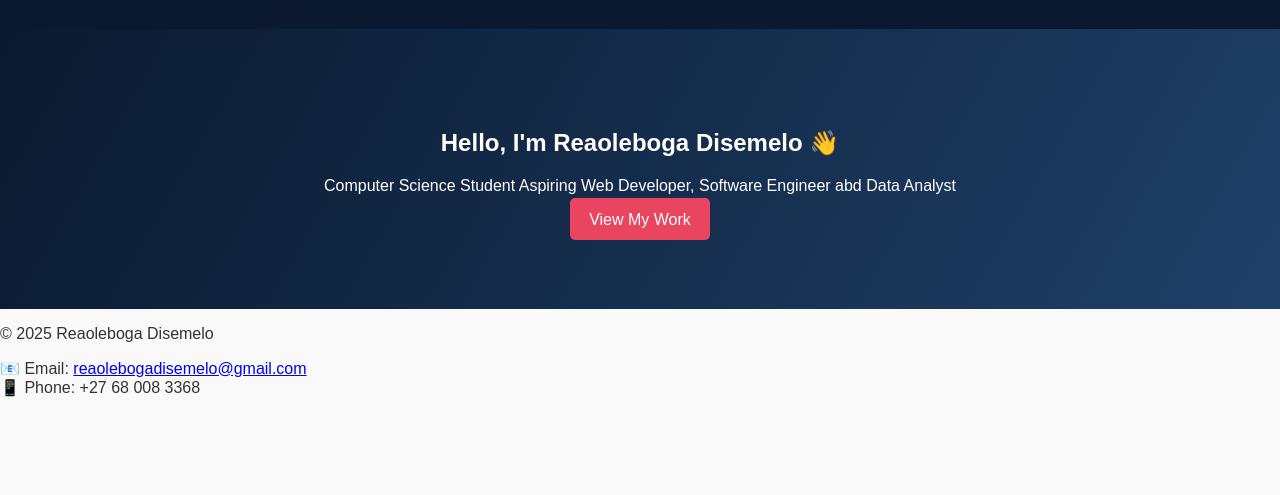
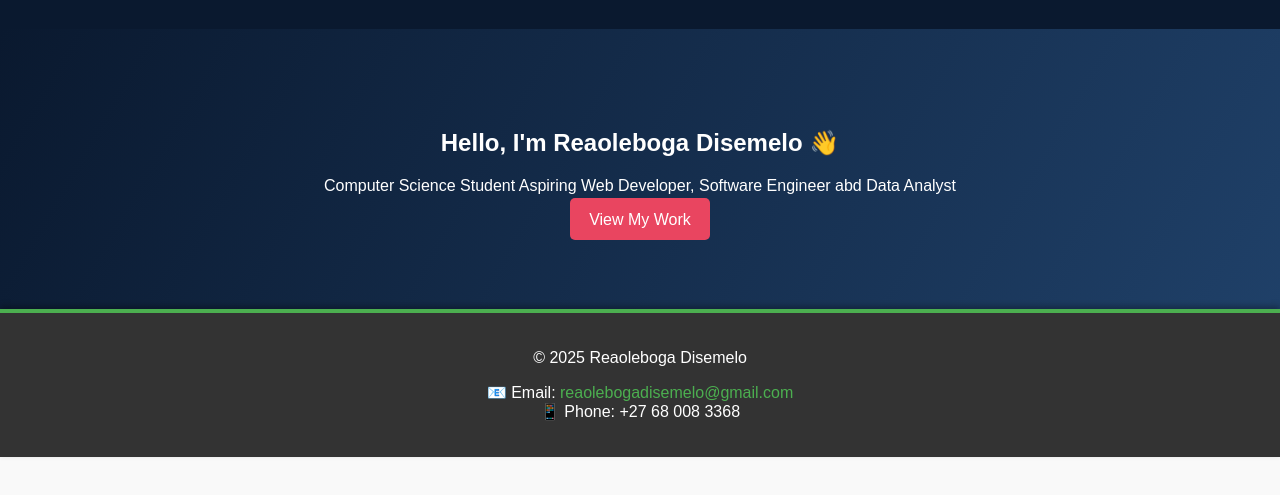
Before and after one commit to ReaDisemelo/my-Portfolio, a plain HTML site: page index.html in a window 1280 px wide. Shown: the part 105-600 px from the top of the page. Drawn offline with Linux system fonts and the light colour scheme.

Commit message:
Add footer styles and enhance CSS layout
Added footer styles and improved layout consistency.

```diff
--- a/css/style.css
+++ b/css/style.css
@@ -21,6 +21,23 @@ nav ul {
 nav a {
   color: #fff;
   text-decoration: none;
+}
+footer {
+  background: #333;
+  color: #fff;
+  text-align: center;
+  padding: 20px;
+  border-top: 4px solid #4CAF50; /* ✅ Green border effect */
+  box-shadow: 0 -3px 6px rgba(0, 0, 0, 0.3); /* subtle depth */
+}
+
+footer a {
+  color: #4CAF50;
+  text-decoration: none;
+}
+
+footer a:hover {
+  text-decoration: underline;
 }
 
 .hero {
@@ -76,4 +93,5 @@ nav a {
   max-width: 600px;
   font-size: 1.1em;
   line-height: 1.6;
+
 }
```
